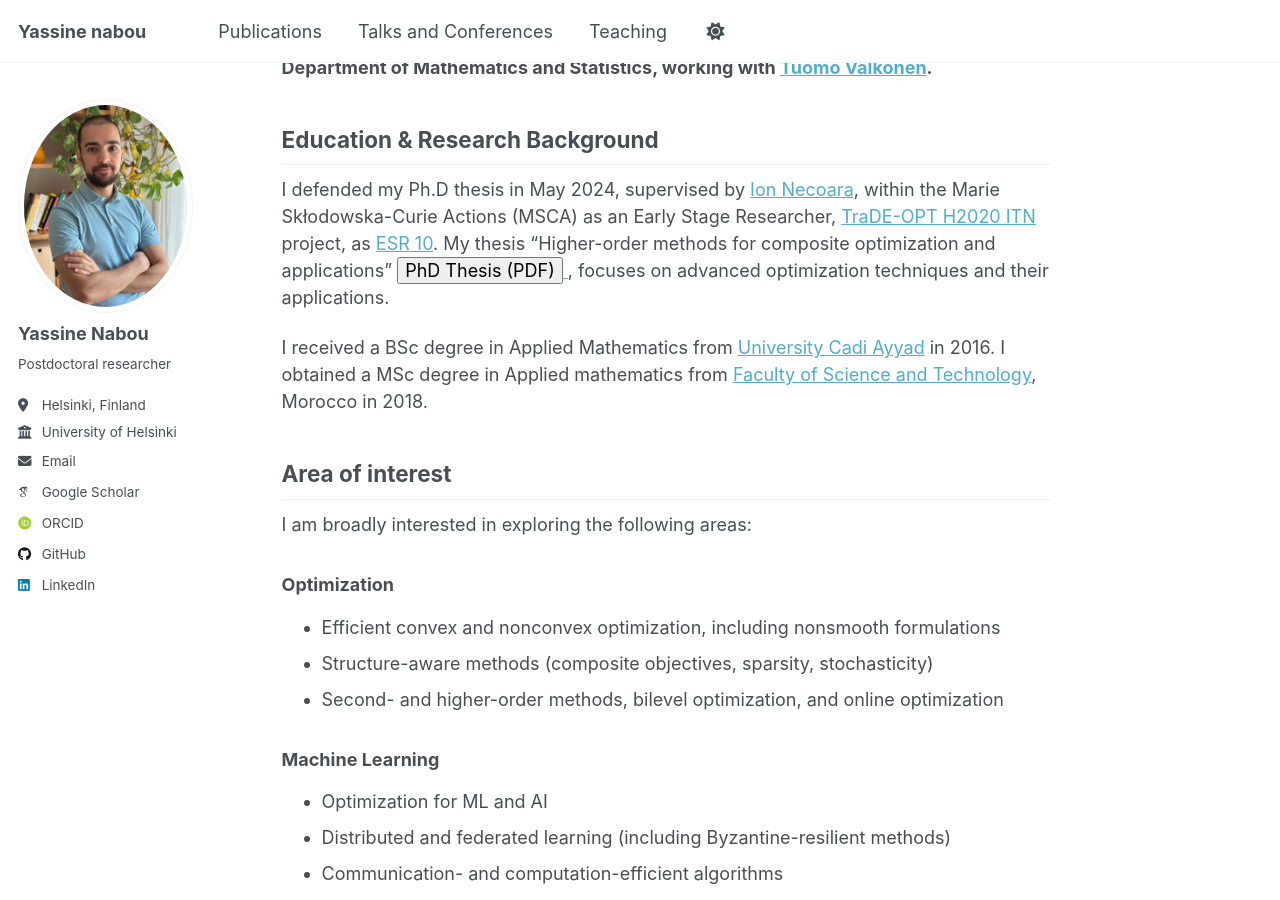
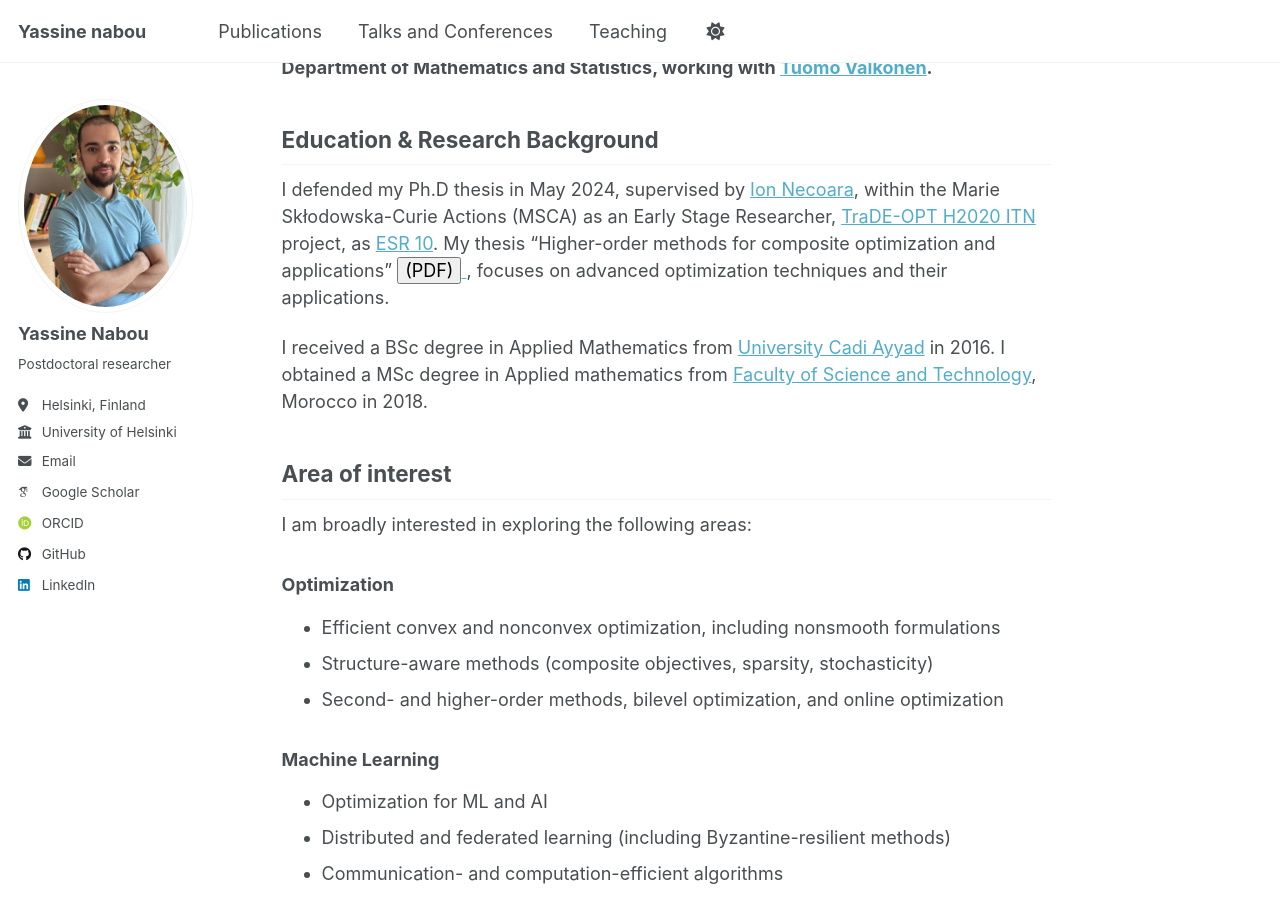
Before and after one commit to Yassine-Nabou/Yassine-Nabou.github.io, a Jekyll site: the page built from _pages/about.md, in a window 1280 px wide and 900 px high, scrolled down 354 px. Built offline with Jekyll 4.4.1, drawn with Linux system fonts in a browser that asks for light colours; some web fonts are replaced; a script that is not in the unit is left out.

Commit message:
Update about.md

```diff
--- a/_pages/about.md
+++ b/_pages/about.md
@@ -18,7 +18,7 @@ I am interested in applying optimization-driven approaches to complex R&D challe
 
 I defended my Ph.D thesis in May 2024, supervised by [Ion Necoara](https://acse.pub.ro/index.php/en/ion-necoara/), within the Marie Skłodowska-Curie Actions (MSCA) as an Early Stage Researcher, [TraDE-OPT H2020 ITN](https://trade-opt-itn.eu) project, as [ESR 10](https://trade-opt-itn.eu/ESRs/nabou). My thesis "Higher-order methods for composite optimization and applications"
 <a href="/files/Yassine_nabou_PHD.pdf" target="_blank">
-  <button> PhD Thesis (PDF)</button>
+  <button>(PDF)</button>
 </a>, focuses on advanced optimization techniques and their applications.
 
 I received a BSc degree in Applied Mathematics from [University Cadi Ayyad](https://www.uca.ma) in 2016. I obtained a MSc degree in Applied mathematics from [Faculty of Science and Technology](https://www.fsts.ac.ma), Morocco in 2018.
```
